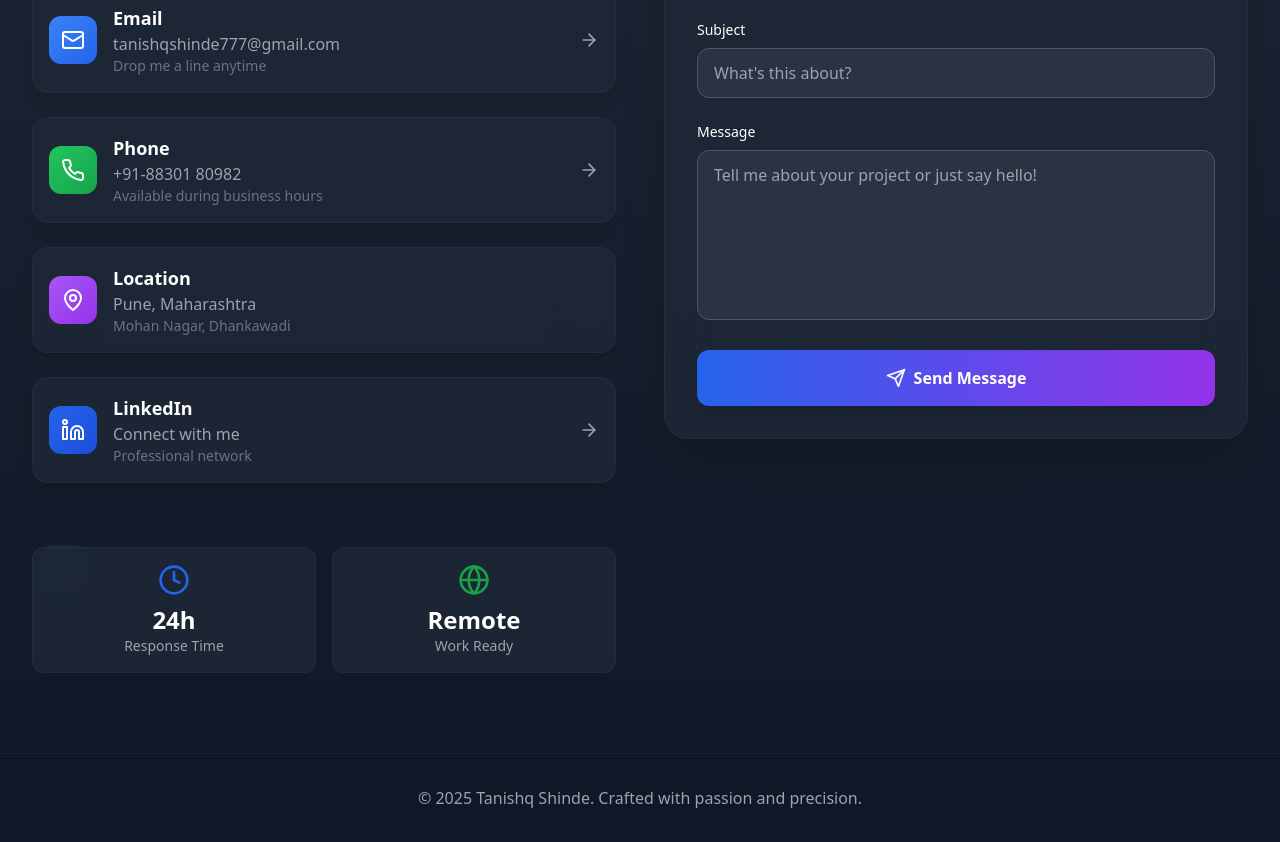
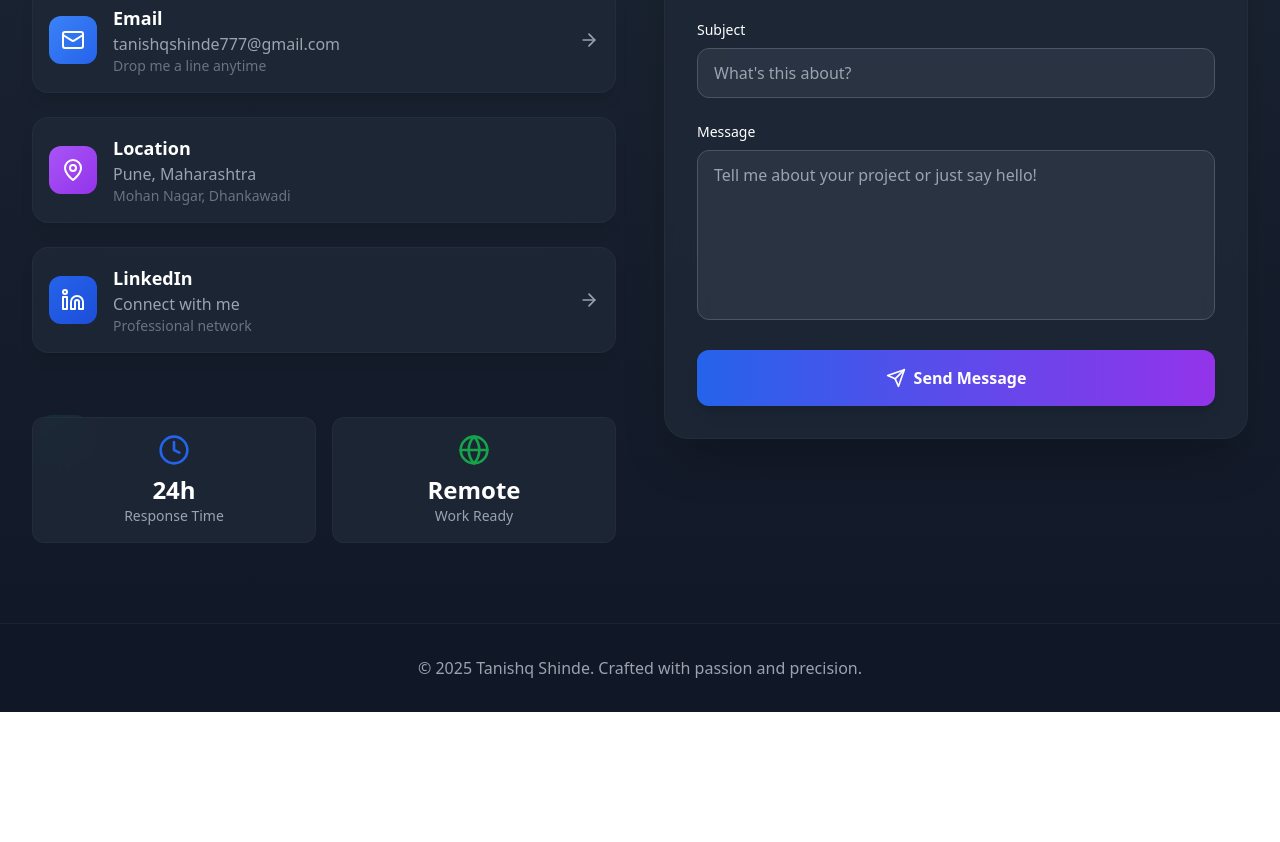
Before and after one commit to Tanishq-789/Portfolio-website, a React (Vite) app: page / in a window 1280 px wide. Shown: the part 5545-6387 px from the top of the page. After the commit the page ends 6257 px from the top, so only its background shows below. Built offline with nearby package versions, Linux system fonts and the light colour scheme.

Commit message:
Update ContactSection.tsx

```diff
--- a/src/components/ContactSection.tsx
+++ b/src/components/ContactSection.tsx
@@ -31,14 +31,6 @@ const ContactSection: React.FC = () => {
       href: 'mailto:tanishqshinde777@gmail.com',
       gradient: 'from-blue-500 to-blue-600',
       description: 'Drop me a line anytime'
-    },
-    {
-      icon: Phone,
-      label: 'Phone',
-      value: '+91-88301 80982',
-      href: 'tel:+918830180982',
-      gradient: 'from-green-500 to-green-600',
-      description: 'Available during business hours'
     },
     {
       icon: MapPin,
```
